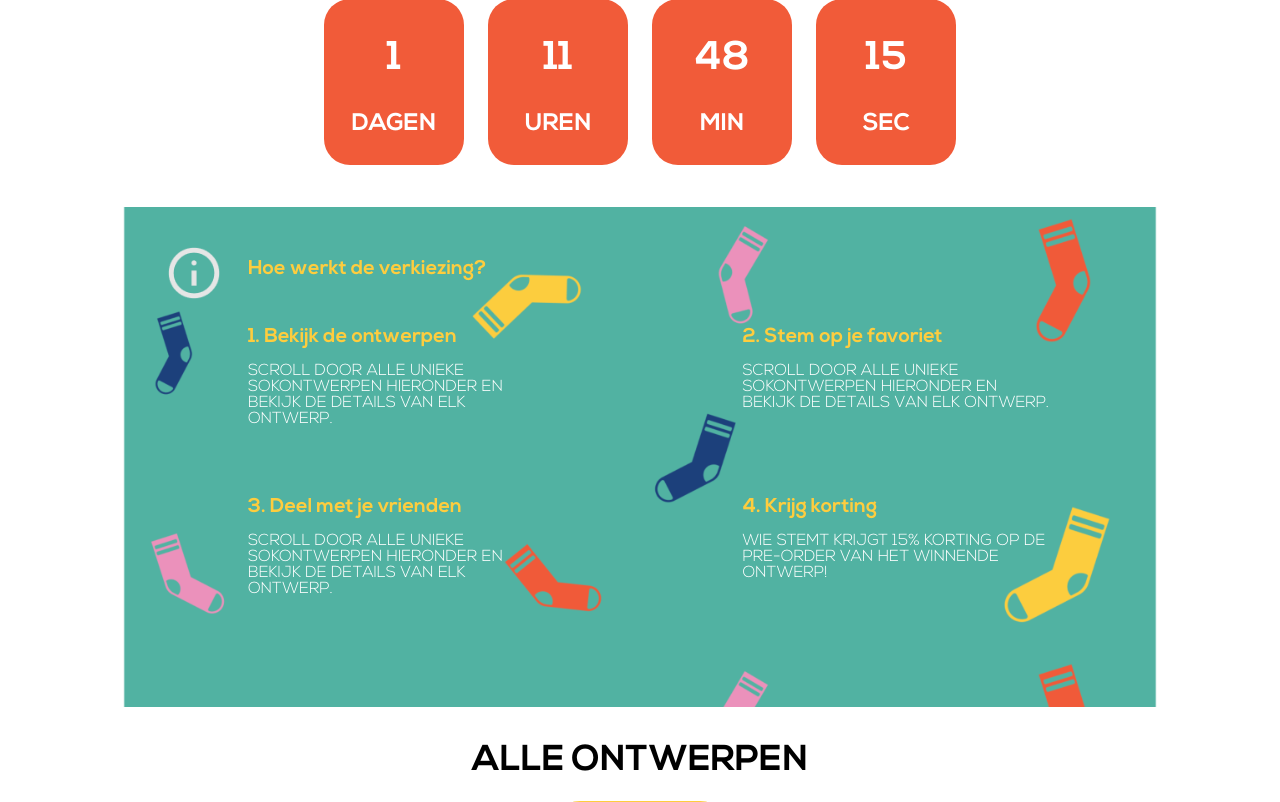
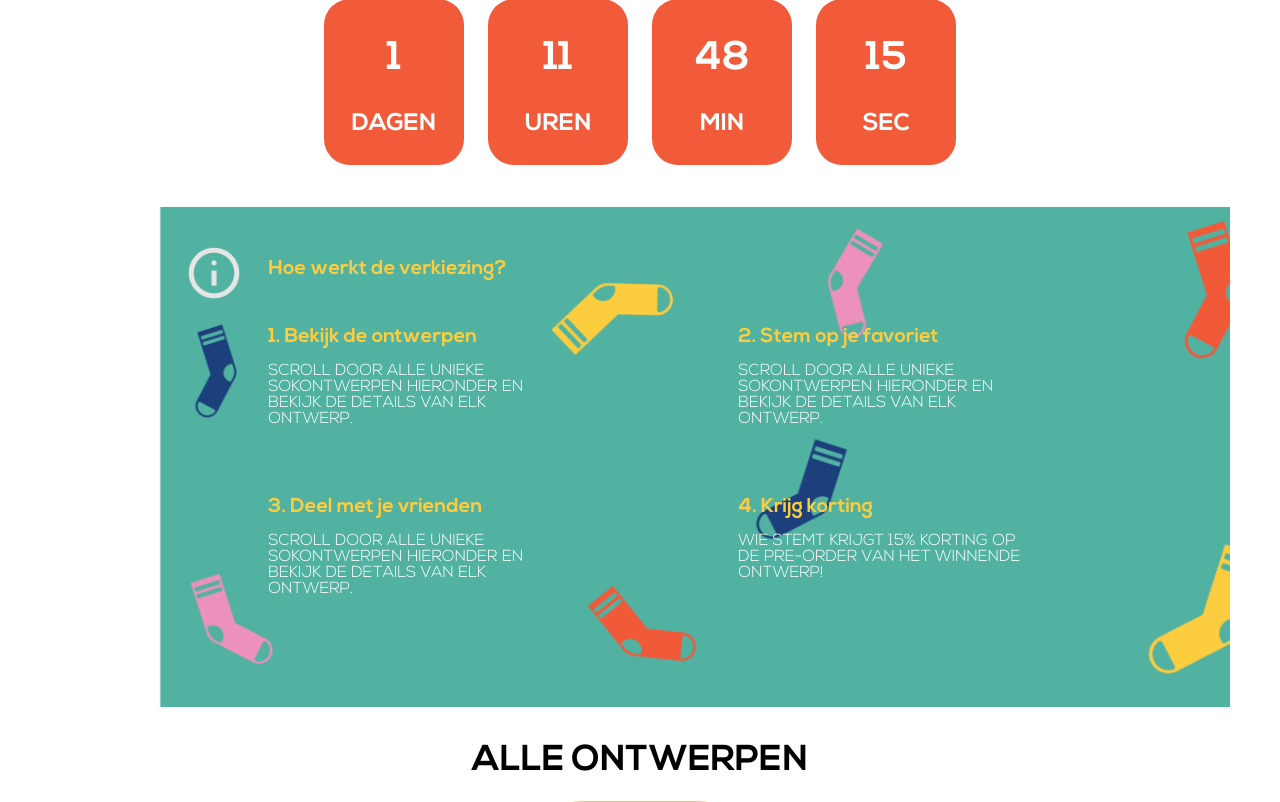
Before and after one commit to AtakanKaracaNHL/sunny_socks_web_development, a PHP site: page /campagne.php in a window 1280 px wide. Shown: the part 702-1504 px from the top of the page. Run offline with PHP 8.4, Linux system fonts and the light colour scheme; some libraries are stand-ins or nearby versions.

Commit message:
Styling fix and bug fixes

```diff
--- a/css/campagne.css
+++ b/css/campagne.css
@@ -143,9 +143,10 @@ main{
     place-self: center;
     margin-top: 36px;
     background-image: url(../img/campagne/background-election.png);
-    background-size: contain;
+    background-size: cover;
     height: 694px;
-    width: 96%;
+    margin-left: 50px;
+    margin-right: 50px;
     max-height: 500px;
 }
 
@@ -365,6 +366,7 @@ main{
 .vote-card-button-large{
     display: grid;
     grid-template-columns: repeat(4, 1fr);
+    z-index: 1;
 }
 
 .vote-card-button-small,
```
